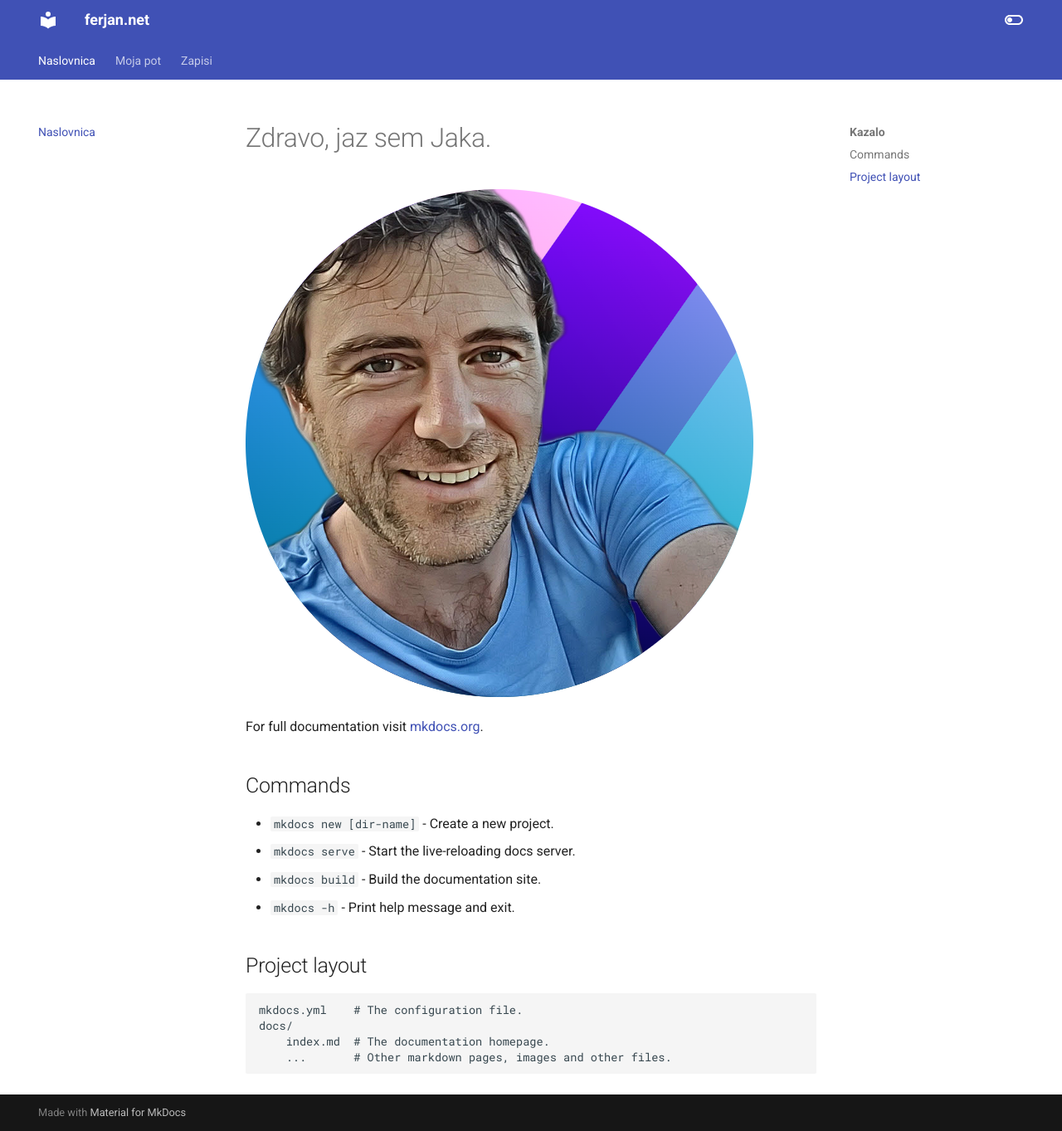
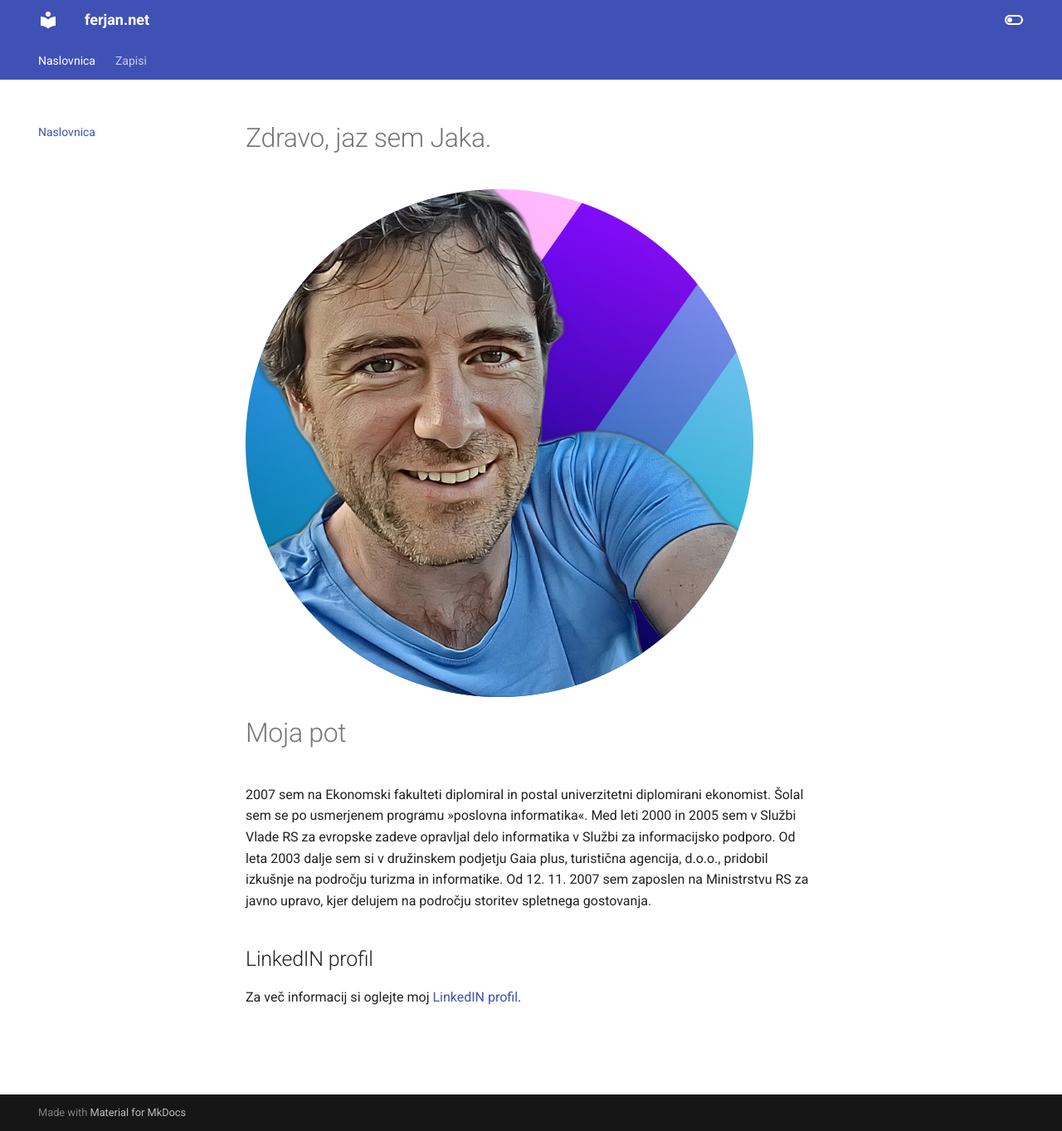
Before and after one commit to jferjan/jferjan.github.io, an MkDocs documentation site: the page built from docs/index.md, in a window 1280 px wide and 1363 px high. Shown: the whole window at 83% size. Built offline with MkDocs 1.6.1 and Material for MkDocs 9.7.7, drawn with Linux system fonts in a browser that asks for light colours.

Commit message:
update text

```diff
--- a/docs/index.md
+++ b/docs/index.md
@@ -2,18 +2,10 @@
 
 ![Jaka](img/jaka.png)
 
-For full documentation visit [mkdocs.org](https://www.mkdocs.org).
+# Moja pot
 
-## Commands
+2007 sem na Ekonomski fakulteti diplomiral in postal univerzitetni diplomirani ekonomist. Šolal sem se po usmerjenem programu »poslovna informatika«. Med leti 2000 in 2005 sem v Službi Vlade RS za evropske zadeve opravljal delo informatika v Službi za informacijsko podporo. Od leta 2003 dalje sem si v družinskem podjetju Gaia plus, turistična agencija, d.o.o., pridobil izkušnje na področju turizma in informatike. Od 12. 11. 2007 sem zaposlen na Ministrstvu RS za javno upravo, kjer delujem na področju storitev spletnega gostovanja.
 
-* `mkdocs new [dir-name]` - Create a new project.
-* `mkdocs serve` - Start the live-reloading docs server.
-* `mkdocs build` - Build the documentation site.
-* `mkdocs -h` - Print help message and exit.
+## LinkedIN profil
 
-## Project layout
-
-    mkdocs.yml    # The configuration file.
-    docs/
-        index.md  # The documentation homepage.
-        ...       # Other markdown pages, images and other files.
+Za več informacij si oglejte moj [LinkedIN profil](https://www.linkedin.com/in/ferjan/).
--- a/mkdocs.yml
+++ b/mkdocs.yml
@@ -2,7 +2,6 @@
 
 nav:
     - Naslovnica: index.md
-    - Moja pot: moja_pot.md
     - Zapisi: zapisi.md
 
 theme:
```
Also changed, not shown: README.md (+1 -1 lines), docs/moja_pot.md (deleted, +0 -70 lines), docs/zapisi/prvi_zapis.md (+2 -2 lines).
